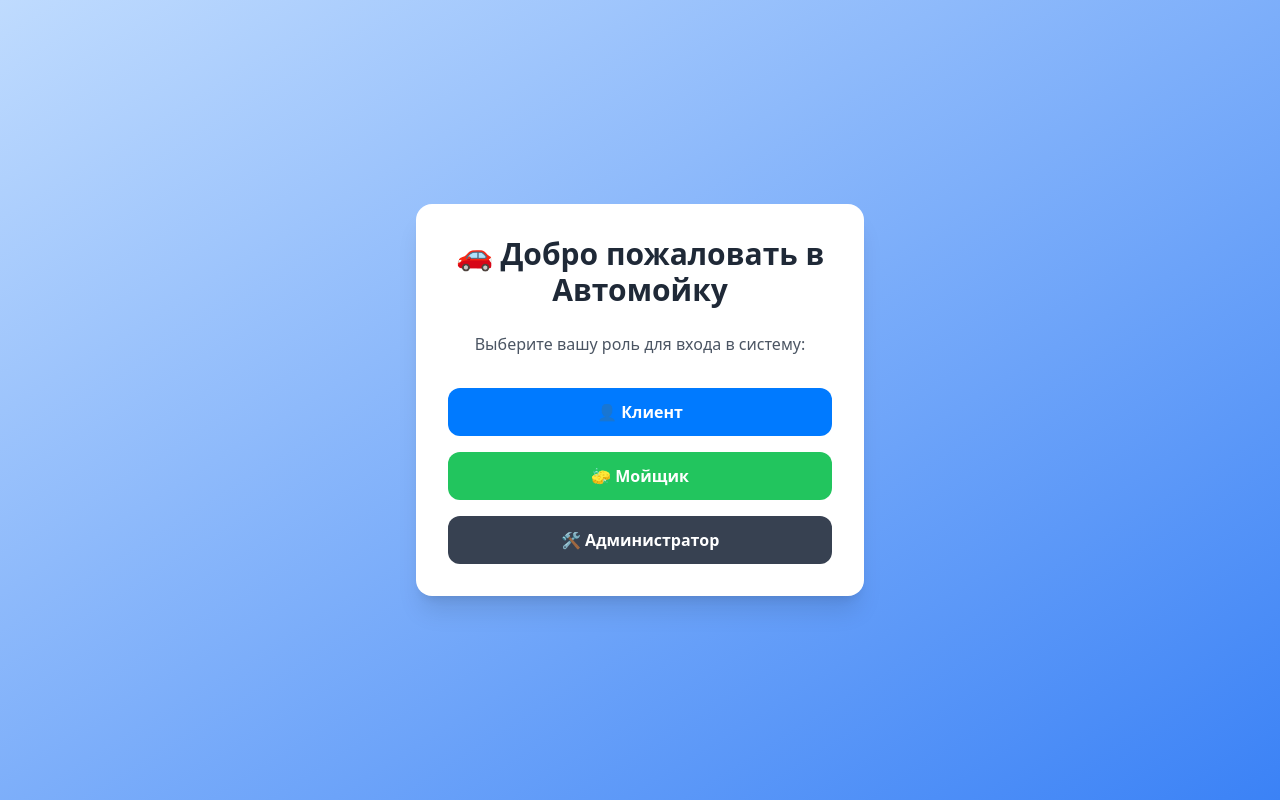
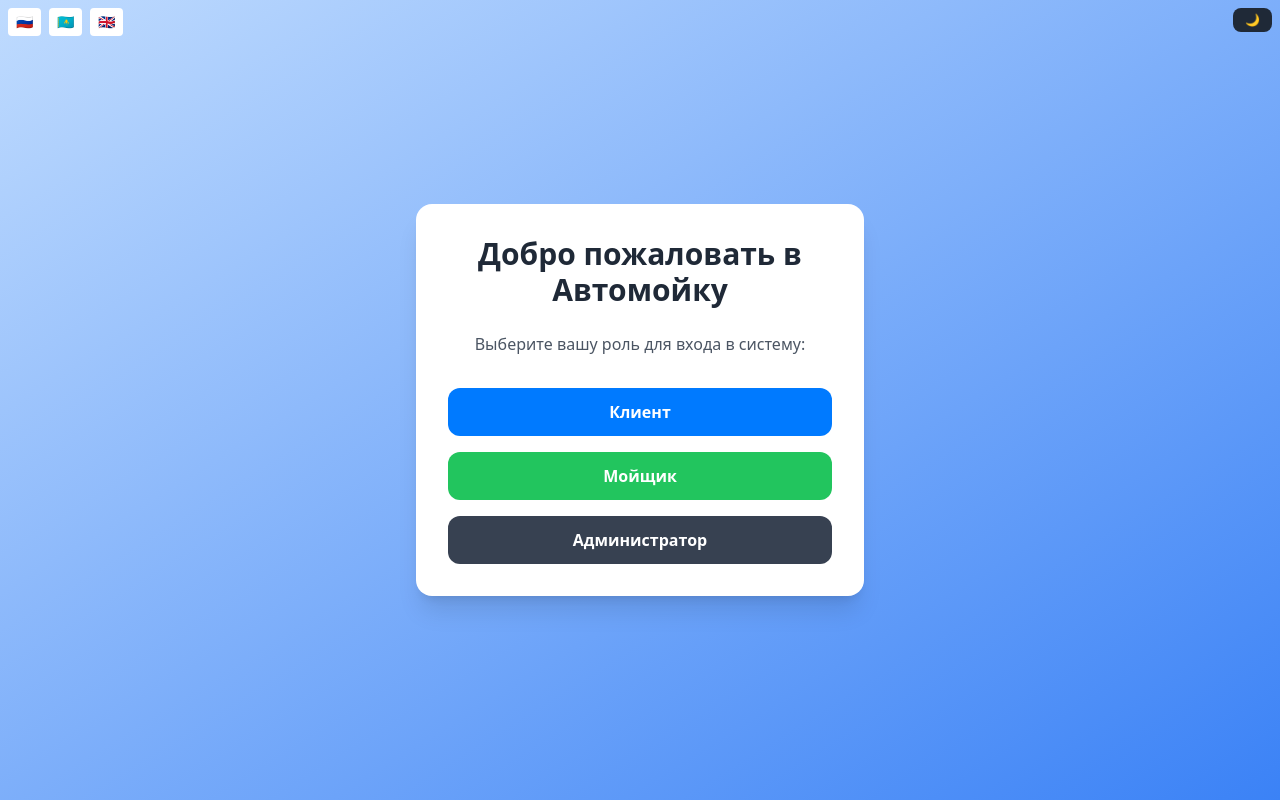
Before and after one commit to lucifi65/carwash-admin, a plain HTML site: page index.html in a window 1280 px wide. Drawn offline with nearby package versions, Linux system fonts and the light colour scheme.

Commit message:
index.html

```diff
--- a/index.html
+++ b/index.html
@@ -6,6 +6,21 @@
   <title>Добро пожаловать</title>
   <script src="https://cdn.tailwindcss.com"></script>
   <script>
+    const translations = {
+      ru: { welcome: "Добро пожаловать в Автомойку", choose: "Выберите вашу роль для входа в систему:", client: "Клиент", washer: "Мойщик", admin: "Администратор" },
+      kz: { welcome: "Автожууға қош келдіңіз", choose: "Кіру үшін рөліңізді таңдаңыз:", client: "Клиент", washer: "Жуушы", admin: "Әкімші" },
+      en: { welcome: "Welcome to Car Wash", choose: "Choose your role to enter:", client: "Client", washer: "Washer", admin: "Admin" }
+    };
+    let currentLang = localStorage.getItem("lang") || "ru";
+    function setLang(lang) {
+      currentLang = lang;
+      localStorage.setItem("lang", lang);
+      document.querySelector('[data-i18n="welcome"]').textContent = translations[lang].welcome;
+      document.querySelector('[data-i18n="choose"]').textContent = translations[lang].choose;
+      document.querySelector('[data-i18n="client"]').textContent = translations[lang].client;
+      document.querySelector('[data-i18n="washer"]').textContent = translations[lang].washer;
+      document.querySelector('[data-i18n="admin"]').textContent = translations[lang].admin;
+    }
     function goTo(role) {
       switch(role) {
         case 'client': window.location.href = 'для клиентов.html'; break;
@@ -13,17 +28,32 @@
         case 'admin': window.location.href = 'Админ пан СТАТИСТИКА.html'; break;
       }
     }
+    function toggleDarkMode() {
+      document.documentElement.classList.toggle('dark');
+      localStorage.setItem('theme', document.documentElement.classList.contains('dark') ? 'dark' : 'light');
+    }
+    window.addEventListener("DOMContentLoaded", () => {
+      setLang(currentLang);
+      if (localStorage.getItem("theme") === 'dark') {
+        document.documentElement.classList.add("dark");
+      }
+    });
   </script>
 </head>
-<body class="bg-gradient-to-br from-blue-200 to-blue-500 min-h-screen flex items-center justify-center">
-  <div class="bg-white p-8 rounded-2xl shadow-xl w-full max-w-md text-center">
-    <h1 class="text-3xl font-bold text-gray-800 mb-6">🚗 Добро пожаловать в Автомойку</h1>
-    <p class="text-gray-600 mb-8">Выберите вашу роль для входа в систему:</p>
-
+<body class="bg-gradient-to-br from-blue-200 to-blue-500 dark:from-gray-900 dark:to-gray-800 min-h-screen flex items-center justify-center">
+  <button onclick="toggleDarkMode()" class="fixed top-2 right-2 bg-gray-800 text-white px-3 py-1 text-xs rounded-lg z-50">🌙</button>
+  <div class="absolute top-2 left-2 flex gap-2">
+    <button onclick="setLang('ru')" class="bg-white text-sm rounded px-2 py-1">🇷🇺</button>
+    <button onclick="setLang('kz')" class="bg-white text-sm rounded px-2 py-1">🇰🇿</button>
+    <button onclick="setLang('en')" class="bg-white text-sm rounded px-2 py-1">🇬🇧</button>
+  </div>
+  <div class="bg-white dark:bg-gray-900 dark:text-white p-8 rounded-2xl shadow-xl w-full max-w-md text-center">
+    <h1 class="text-3xl font-bold text-gray-800 dark:text-white mb-6" data-i18n="welcome">Добро пожаловать в Автомойку</h1>
+    <p class="text-gray-600 dark:text-gray-300 mb-8" data-i18n="choose">Выберите вашу роль для входа в систему:</p>
     <div class="space-y-4">
-      <button onclick="goTo('client')" class="w-full bg-[#007AFF] text-white py-3 rounded-xl font-semibold hover:bg-blue-600 transition">👤 Клиент</button>
-      <button onclick="goTo('washer')" class="w-full bg-green-500 text-white py-3 rounded-xl font-semibold hover:bg-green-600 transition">🧽 Мойщик</button>
-      <button onclick="goTo('admin')" class="w-full bg-gray-700 text-white py-3 rounded-xl font-semibold hover:bg-gray-800 transition">🛠 Администратор</button>
+      <button onclick="goTo('client')" class="w-full bg-[#007AFF] text-white py-3 rounded-xl font-semibold hover:bg-blue-600 transition" data-i18n="client">Клиент</button>
+      <button onclick="goTo('washer')" class="w-full bg-green-500 text-white py-3 rounded-xl font-semibold hover:bg-green-600 transition" data-i18n="washer">Мойщик</button>
+      <button onclick="goTo('admin')" class="w-full bg-gray-700 text-white py-3 rounded-xl font-semibold hover:bg-gray-800 transition" data-i18n="admin">Администратор</button>
     </div>
   </div>
 </body>
```
